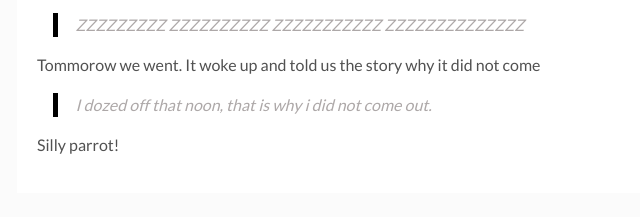
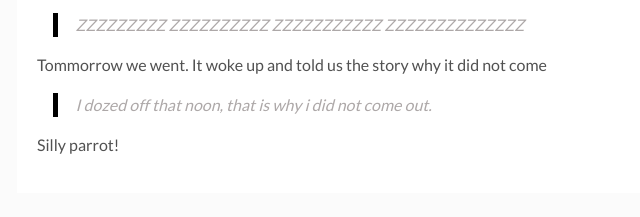
Before and after one commit to aksharaasri/Aksharaa-Stories, a Gatsby site: page /on_the_railway_station/ in a window 1280 px wide. Shown: the part 363-580 px from the top of the page, 243-883 px from the left. Built offline with nearby package versions, Linux system fonts and the light colour scheme; Gatsby itself is replaced by a stand-in of ours.

Commit message:
fixed typo

```diff
--- a/content/blog/on_the_railway_station/index.md
+++ b/content/blog/on_the_railway_station/index.md
@@ -26,7 +26,7 @@ We went to sleep.
 
 > ZZZZZZZZZ ZZZZZZZZZZ ZZZZZZZZZZZ ZZZZZZZZZZZZZZ
 
-Tommorow we went.
+Tommorrow we went.
 It woke up and told us the story why it did not come
 
 
```
